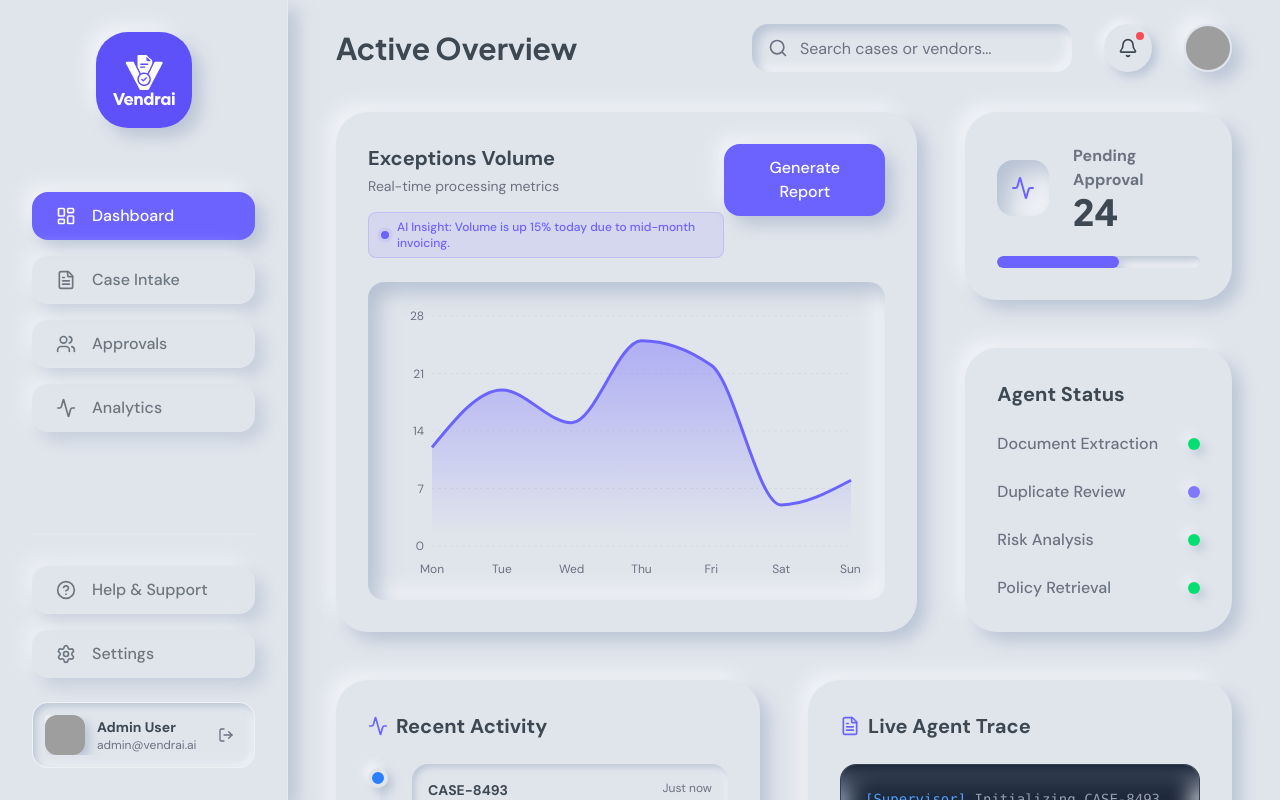
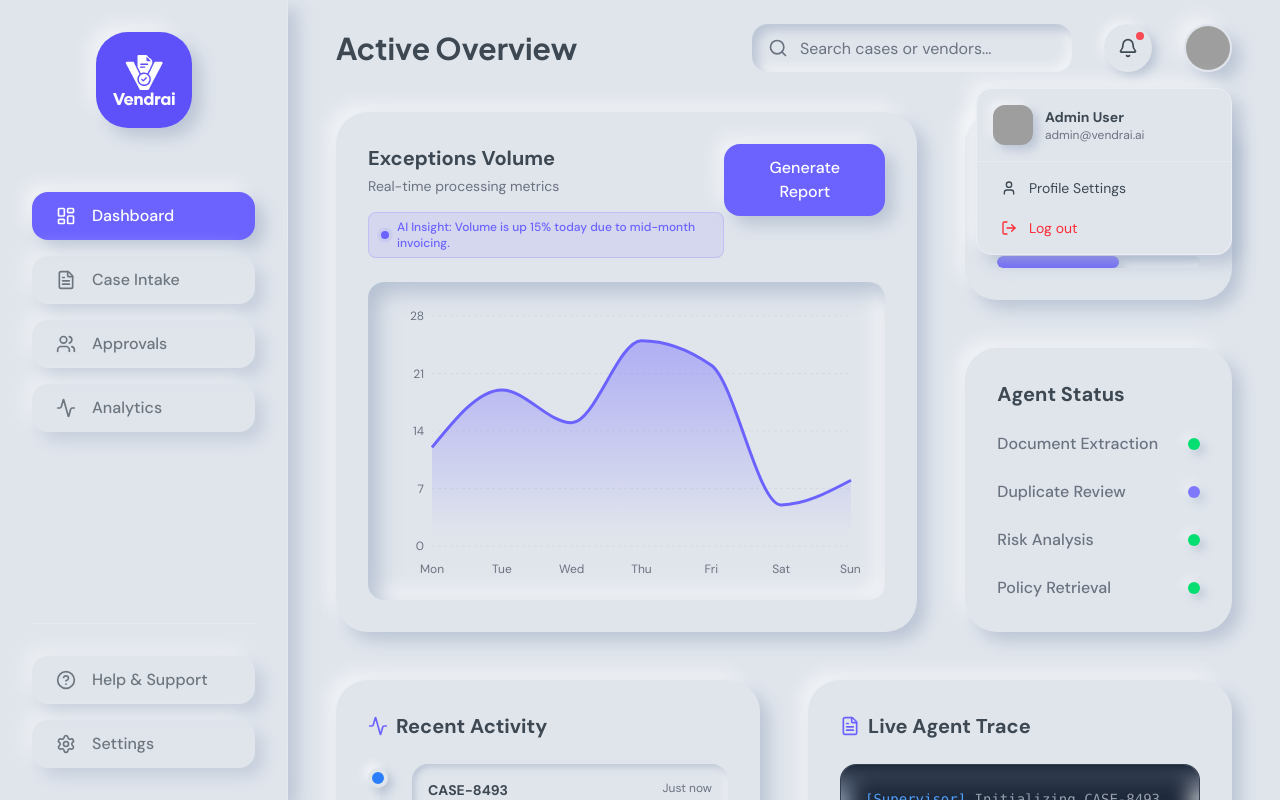
Before and after one commit to neurox-1-0/vendrai, a Next.js app in the folder apps/web/: page / in a window 1280 px wide. Both pictures are taken after a click on the element 1208 px from the left and 48 px from the top of the page. Built offline with nearby package versions, Linux system fonts and the light colour scheme; grey boxes are pictures that could not be loaded.

Commit message:
feat(ui): move profile menu from sidebar to dashboard header dropdown

```diff
--- a/apps/web/src/app/page.tsx
+++ b/apps/web/src/app/page.tsx
@@ -5,7 +5,7 @@ import { Card } from '@/components/ui/card';
 import { Button } from '@/components/ui/button';
 import { Input } from '@/components/ui/input';
 import { IconWell } from '@/components/ui/icon-well';
-import { Search, Activity, Bell, FileText, X } from 'lucide-react';
+import { Search, Activity, Bell, FileText, X, LogOut, User } from 'lucide-react';
 import { AreaChart, Area, XAxis, YAxis, CartesianGrid, Tooltip, ResponsiveContainer } from 'recharts';
 import { motion, AnimatePresence } from 'framer-motion';
 
@@ -21,6 +21,7 @@ const data = [
 
 export default function Dashboard() {
   const [showNotifications, setShowNotifications] = useState(false);
+  const [showProfileMenu, setShowProfileMenu] = useState(false);
   const [showReportToast, setShowReportToast] = useState(false);
 
   const handleGenerateReport = () => {
@@ -76,8 +77,42 @@ export default function Dashboard() {
             </AnimatePresence>
           </div>
 
-          <div className="h-12 w-12 rounded-full shadow-[var(--shadow-extruded)] border-2 border-[var(--color-clay)] overflow-hidden cursor-pointer hover:scale-105 transition-transform">
-            <img src="/user-image.jpg" alt="User Avatar" className="h-full w-full object-cover" onError={(e) => e.currentTarget.src = "https://ui-avatars.com/api/?name=Admin+User&background=6C63FF&color=fff"} />
+          <div className="relative">
+            <div
+              onClick={() => setShowProfileMenu(!showProfileMenu)}
+              className="h-12 w-12 rounded-full shadow-[var(--shadow-extruded)] border-2 border-[var(--color-clay)] overflow-hidden cursor-pointer hover:scale-105 transition-transform"
+            >
+              <img src="/user-image.jpg" alt="User Avatar" className="h-full w-full object-cover" onError={(e) => e.currentTarget.src = "https://ui-avatars.com/api/?name=Admin+User&background=6C63FF&color=fff"} />
+            </div>
+
+            <AnimatePresence>
+              {showProfileMenu && (
+                <motion.div
+                  initial={{ opacity: 0, y: 10, scale: 0.95 }}
+                  animate={{ opacity: 1, y: 0, scale: 1 }}
+                  exit={{ opacity: 0, y: 10, scale: 0.95 }}
+                  className="absolute right-0 mt-4 w-64 bg-[var(--color-clay)] rounded-2xl shadow-[var(--shadow-extruded)] border border-[rgba(255,255,255,0.3)] z-50 overflow-hidden"
+                >
+                  <div className="p-4 border-b border-[rgba(255,255,255,0.2)] flex items-center gap-3">
+                    <div className="h-10 w-10 shrink-0 rounded-xl shadow-[var(--shadow-extruded-sm)] overflow-hidden bg-gray-300">
+                      <img src="/user-image.jpg" alt="User" className="h-full w-full object-cover" onError={(e) => e.currentTarget.src = "https://ui-avatars.com/api/?name=Admin+User&background=6C63FF&color=fff"} />
+                    </div>
+                    <div className="truncate">
+                      <p className="text-sm font-bold text-[var(--color-primary)] truncate">Admin User</p>
+                      <p className="text-xs text-[var(--color-muted)] truncate">admin@vendrai.ai</p>
+                    </div>
+                  </div>
+                  <div className="p-2">
+                    <button className="w-full flex items-center gap-3 px-4 py-2 text-sm text-[var(--color-primary)] rounded-xl hover:bg-[rgba(108,99,255,0.1)] transition-colors">
+                      <User className="h-4 w-4" /> Profile Settings
+                    </button>
+                    <button className="w-full flex items-center gap-3 px-4 py-2 text-sm text-red-500 rounded-xl hover:bg-[rgba(239,68,68,0.1)] transition-colors mt-1">
+                      <LogOut className="h-4 w-4" /> Log out
+                    </button>
+                  </div>
+                </motion.div>
+              )}
+            </AnimatePresence>
           </div>
         </div>
       </header>
--- a/apps/web/src/components/layout/sidebar.tsx
+++ b/apps/web/src/components/layout/sidebar.tsx
@@ -57,21 +57,6 @@ export function Sidebar() {
             <Settings className="h-5 w-5" /> Settings
           </Button>
         </nav>
-
-        <div className="flex items-center justify-between bg-[var(--color-clay)] p-3 rounded-2xl shadow-[var(--shadow-inset-sm)] mt-4 border border-[rgba(255,255,255,0.5)]">
-          <div className="flex items-center gap-3 overflow-hidden">
-            <div className="h-10 w-10 shrink-0 rounded-xl shadow-[var(--shadow-extruded-sm)] overflow-hidden bg-gray-300">
-              <img src="/user-image.jpg" alt="User" className="h-full w-full object-cover" onError={(e) => e.currentTarget.src = "https://ui-avatars.com/api/?name=Admin+User&background=6C63FF&color=fff"} />
-            </div>
-            <div className="truncate">
-              <p className="text-sm font-bold text-[var(--color-primary)] truncate">Admin User</p>
-              <p className="text-xs text-[var(--color-muted)] truncate">admin@vendrai.ai</p>
-            </div>
-          </div>
-          <button className="p-2 text-[var(--color-muted)] hover:text-red-500 transition-colors">
-            <LogOut className="h-4 w-4" />
-          </button>
-        </div>
       </div>
     </aside>
   );
```
